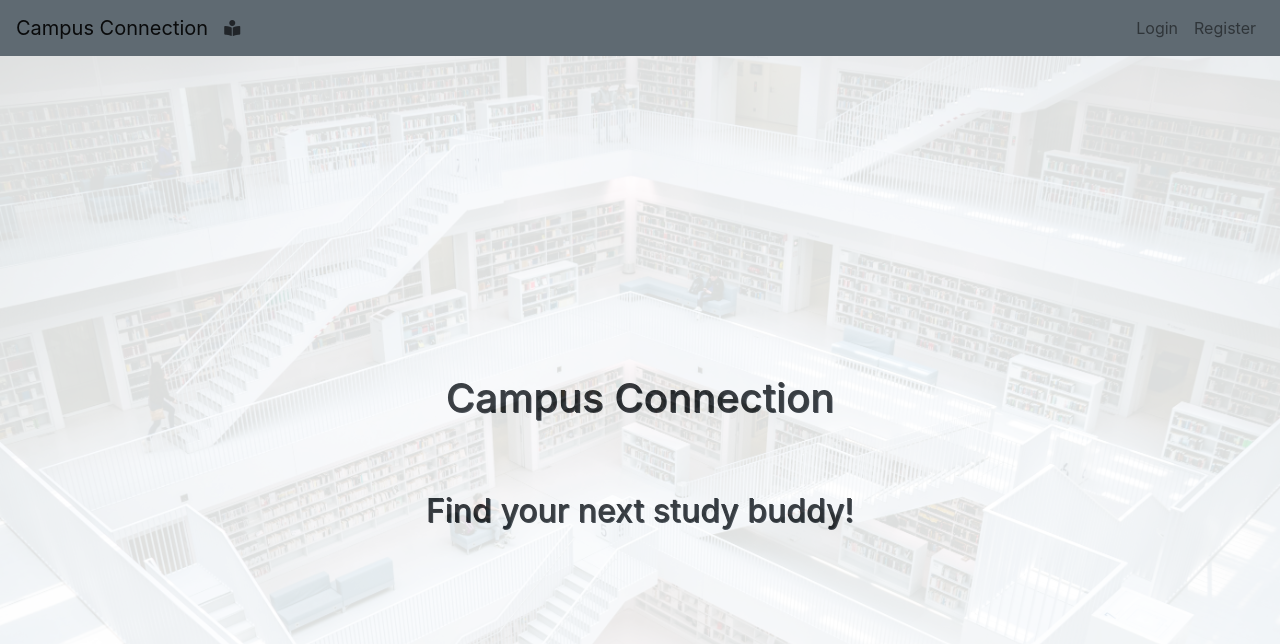
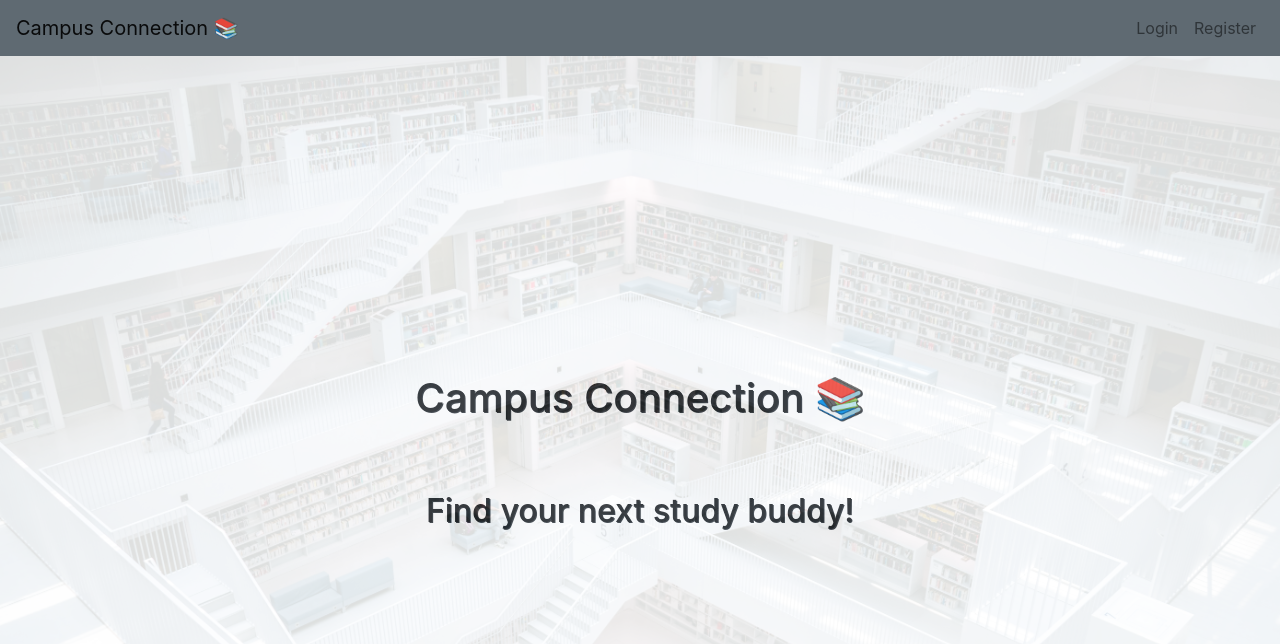
Before and after one commit to madhusivaraj/campus-connection, a Flask app: page / in a window 1280 px wide. Shown: the top 644 px of the page. Run offline with Flask 2, Linux system fonts and the light colour scheme; some libraries are stand-ins or nearby versions.

Commit message:
added madhu's books

```diff
--- a/templates/base.html
+++ b/templates/base.html
@@ -9,8 +9,7 @@
 <body>
 
   <nav style="background-color: #5f6a72 !important" class="navbar navbar-expand-lg navbar-light bg-light">
-  <a class="navbar-brand" href="{{ url_for('index')}}">Campus Connection</a>
-  <i class="fas fa-book-reader"></i>
+  <a class="navbar-brand" href="{{ url_for('index')}}">Campus Connection 📚</a>
   <button class="navbar-toggler" type="button" data-toggle="collapse" data-target="#navbarSupportedContent" aria-controls="navbarSupportedContent" aria-expanded="false" aria-label="Toggle navigation">
     <span class="navbar-toggler-icon"></span>
   </button>
--- a/templates/index.html
+++ b/templates/index.html
@@ -30,7 +30,7 @@
 
   <div class="hero flex-center">
     <div class="hero-message">
-      <h1 class="hero-title">Campus Connection</h1>
+      <h1 class="hero-title">Campus Connection 📚</h1>
       <h2 class="hero-sub-title">Find your next study buddy!</h2>
     </div>
   </div>
```
